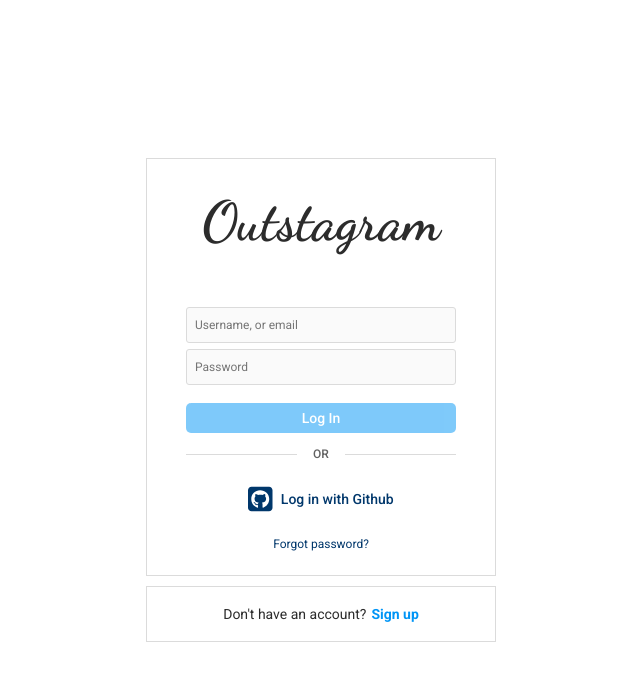
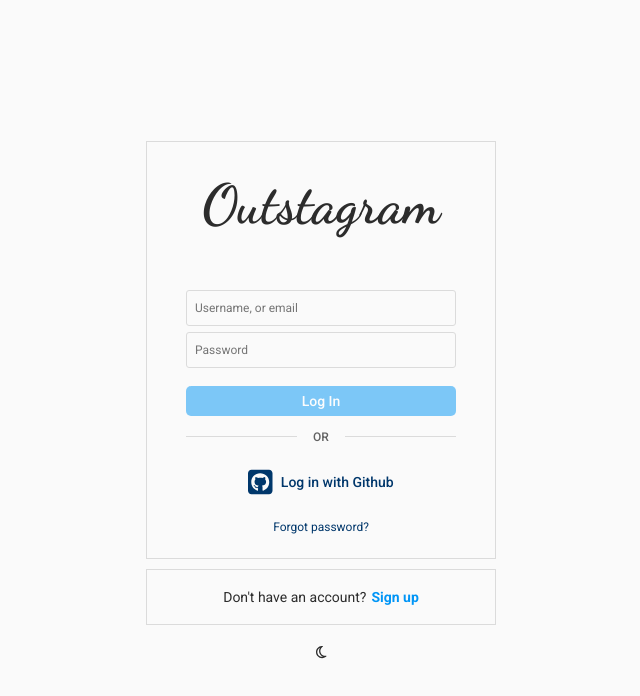
Before and after one commit to doraemon0807/instaclone-web, a React (Create React App) app: page / in a window 1280 px wide. Shown: the top 696 px of the page, without its empty margins (319-959 px from the left). Built offline with nearby package versions, Linux system fonts and the light colour scheme.

Commit message:
dark mode

```diff
--- a/src/apollo.ts
+++ b/src/apollo.ts
@@ -2,13 +2,14 @@ import { ApolloClient, InMemoryCache, makeVar } from "@apollo/client";
 import { NavigateFunction } from "react-router-dom";
 import routes from "./routes";
 
-const TOKEN = "token";
+const TOKEN = "TOKEN";
+const DARK_MODE = "DARK_MODE";
 
 // is user logged in? check localStorage and see if token exists
 export const isLoggedInVar = makeVar(Boolean(localStorage.getItem(TOKEN)));
 
 // is user using dark mode?
-export const darkModeVar = makeVar(false);
+export const darkModeVar = makeVar(Boolean(localStorage.getItem(DARK_MODE)));
 
 // log in: save token to localstorage and set isLoggedInVar to true
 export const logUserIn = (token: string) => {
@@ -23,6 +24,18 @@ export const logUserOut = (navigate: NavigateFunction) => {
   navigate(routes.home, { replace: true });
 };
 
+// enable darkmode
+export const enableDarkMode = () => {
+  localStorage.setItem(DARK_MODE, "enabled");
+  darkModeVar(true);
+};
+
+// disable darkmode
+export const disableDarkMode = () => {
+  localStorage.removeItem(DARK_MODE);
+  darkModeVar(false);
+};
+
 // apollo client
 export const client = new ApolloClient({
   uri: "http://localhost:4000/graphql",
--- a/src/screens/Login.tsx
+++ b/src/screens/Login.tsx
@@ -40,7 +40,7 @@ const GithubLogin = styled.div`
 
 const ForgotPassword = styled.span`
   font-size: 12px;
-  color: #00376b;
+  color: ${(props) => props.theme.accentDark};
   cursor: pointer;
 `;
 
--- a/src/screens/Signup.tsx
+++ b/src/screens/Signup.tsx
@@ -187,7 +187,13 @@ function SignUp() {
           />
           <FormError message={errors?.email?.message} />
           <Input
-            {...register("username", { required: "This field is required." })}
+            {...register("username", {
+              required: "This field is required.",
+              minLength: {
+                message: "This value is too short.",
+                value: 5,
+              },
+            })}
             type="text"
             placeholder="Username"
           />
--- a/src/screens/components/auth/AuthLayout.tsx
+++ b/src/screens/components/auth/AuthLayout.tsx
@@ -1,4 +1,9 @@
+import { useReactiveVar } from "@apollo/client";
+import { faMoon } from "@fortawesome/free-regular-svg-icons";
+import { faSun } from "@fortawesome/free-solid-svg-icons";
+import { FontAwesomeIcon } from "@fortawesome/react-fontawesome";
 import { styled } from "styled-components";
+import { darkModeVar, disableDarkMode, enableDarkMode } from "../../../apollo";
 
 interface IProps {
   children: React.ReactNode;
@@ -17,10 +22,24 @@ const Wrapper = styled.div`
   width: 100%;
 `;
 
+const Footer = styled.footer`
+  margin-top: 20px;
+  cursor: pointer;
+`;
+
+const DarkModeBtn = styled.span``;
+
 function AuthLayout({ children }: IProps) {
+  const darkMode = useReactiveVar(darkModeVar);
+
   return (
     <Container>
       <Wrapper>{children}</Wrapper>
+      <Footer>
+        <DarkModeBtn onClick={darkMode ? disableDarkMode : enableDarkMode}>
+          <FontAwesomeIcon icon={darkMode ? faSun : faMoon} />
+        </DarkModeBtn>
+      </Footer>
     </Container>
   );
 }
--- a/src/screens/components/auth/BottomBox.tsx
+++ b/src/screens/components/auth/BottomBox.tsx
@@ -8,6 +8,7 @@ const SBottomBox = styled(BaseBox)`
   font-size: 14px;
   span {
     margin-right: 5px;
+    color: ${(props) => props.theme.fontColor};
   }
   a {
     font-weight: 600;
--- a/src/screens/components/auth/FormInput.tsx
+++ b/src/screens/components/auth/FormInput.tsx
@@ -2,7 +2,7 @@ import { styled } from "styled-components";
 
 const Input = styled.input<{ hasError?: boolean }>`
   width: 100%;
-  background-color: #fafafa;
+  background-color: ${(props) => props.theme.bgColor};
   padding: 10px 8px;
   border: 1px solid
     ${(props) => (props.hasError ? "tomato" : props.theme.borderColor)};
--- a/src/screens/components/shared/SharedStyle.tsx
+++ b/src/screens/components/shared/SharedStyle.tsx
@@ -1,7 +1,7 @@
 import { styled } from "styled-components";
 
 export const BaseBox = styled.div`
-  background-color: white;
+  background-color: ${(props) => props.theme.bgColor};
   border: 1px solid ${(props) => props.theme.borderColor};
   width: 100%;
 `;
--- a/src/styled.d.ts
+++ b/src/styled.d.ts
@@ -4,5 +4,10 @@ declare module "styled-components" {
   export interface DefaultTheme {
     fontColor: string;
     bgColor: string;
+    grayColor: string;
+    accentLight: string;
+    accentNormal: string;
+    accentDark: string;
+    borderColor: string;
   }
 }
--- a/src/styles.ts
+++ b/src/styles.ts
@@ -4,7 +4,7 @@ import reset from "styled-reset";
 
 export const lightTheme: DefaultTheme = {
   fontColor: "#2c2c2c",
-  bgColor: "white",
+  bgColor: "#fafafa",
   grayColor: "#737373",
   accentLight: "#4cb5f9",
   accentNormal: "#0095f6",
@@ -13,8 +13,13 @@ export const lightTheme: DefaultTheme = {
 };
 
 export const darkTheme: DefaultTheme = {
-  fontColor: "white",
+  fontColor: "#fafafa",
   bgColor: "#2c2c2c",
+  grayColor: "#737373",
+  accentLight: "#00376b",
+  accentNormal: "#0095f6",
+  accentDark: "#4cb5f9",
+  borderColor: "rgb(219,219,219)",
 };
 
 export const GlobalStyle = createGlobalStyle`
```
